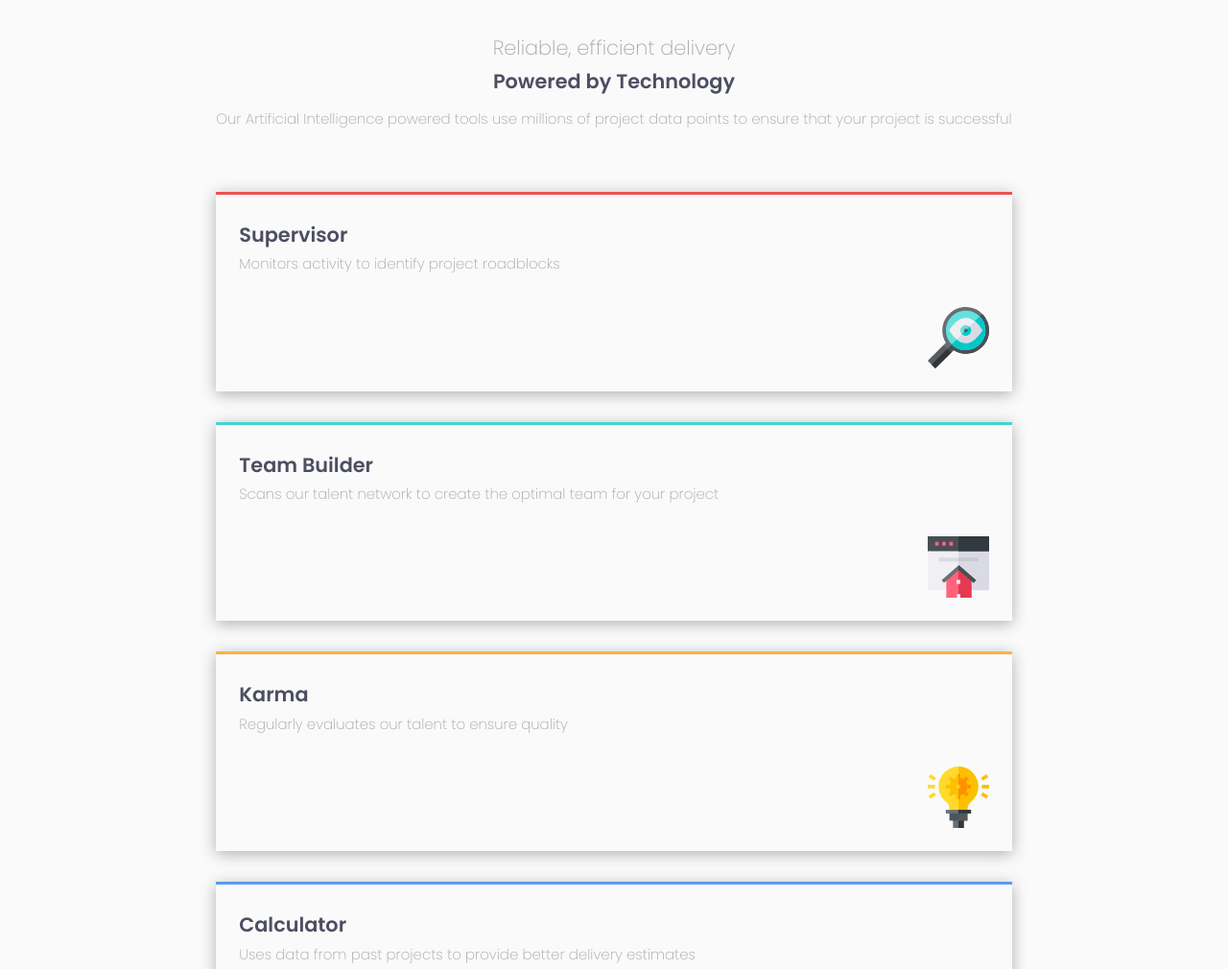
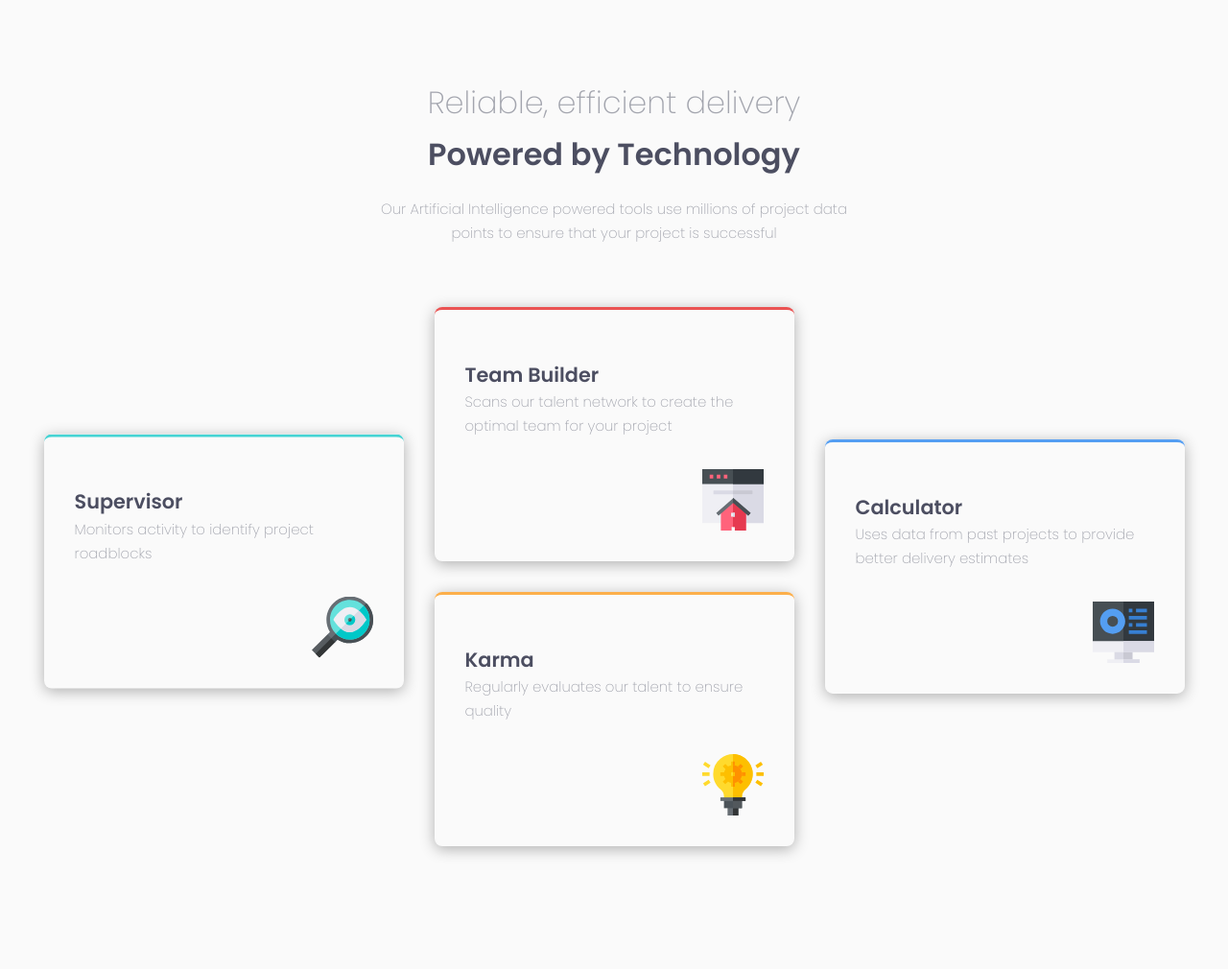
Before and after one commit to ryanthayes/fem-four-card-feature-section, a plain HTML site: page index.html in a window 1280 px wide. Shown: the top 1010 px of the page at 96% size. After the commit the page ends 962 px from the top, so only its background shows below. Drawn offline with Linux system fonts and the light colour scheme.

Commit message:
Apply desktop styling

```diff
--- a/index.html
+++ b/index.html
@@ -13,38 +13,45 @@
   <title>FEM | Four card feature section</title>
 </head>
 <body>
-  <main>
-    <section class="section-container">
-      <div class="section__header">
-        <h2 class="header__sub-title">Reliable, efficient delivery</h2>
-        <h1 class="header__title">Powered by Technology</h1>
-        <p class="header__body">
-          Our Artificial Intelligence powered tools use millions of project data points to ensure that your project is successful
-        </p>
-      </div>
-      <div class="card-container">
-        <div class="card red">
-          <h2 class="card__title">Supervisor</h2>
+  <section class="section-container">
+    <header class="section__header">
+
+      <h1 class="header__sub-title">Reliable, efficient delivery</h1>
+      <h2 class="header__title">Powered by Technology</h2>
+      <p class="header__body">
+        Our Artificial Intelligence powered tools use millions of project data points to ensure that your project is successful
+      </p>
+
+    </header>
+
+    <main>
+
+      <section class="card-container">
+        <div class="card cyan">
+          <h3 class="card__title">Supervisor</h3>
           <p class="card__body">Monitors activity to identify project roadblocks</p>
           <img class="card__icon" src="images/icon-supervisor.svg" alt="">
         </div>
-        <div class="card cyan">
-          <h2 class="card__title">Team Builder</h2>
+        <div class="card red">
+          <h3 class="card__title">Team Builder</h3>
           <p class="card__body">Scans our talent network to create the optimal team for your project</p>
           <img class="card__icon" src="images/icon-team-builder.svg" alt="">
         </div>
         <div class="card orange">
-          <h2 class="card__title">Karma</h2>
+          <h3 class="card__title">Karma</h3>
           <p class="card__body">Regularly evaluates our talent to ensure quality</p>
           <img class="card__icon" src="images/icon-karma.svg" alt="">
         </div>
         <div class="card blue">
-          <h2 class="card__title">Calculator</h2>
+          <h3 class="card__title">Calculator</h3>
           <p class="card__body">Uses data from past projects to provide better delivery estimates</p>
           <img class="card__icon" src="images/icon-calculator.svg" alt="">
         </div>
-      </div>
-    </section>
+      </section>
+
+  </section>
+
+
   </main>
 </body>
 </html>
--- a/style.css
+++ b/style.css
@@ -81,19 +81,22 @@ body {
 
 main {
     margin: 0 auto;
+    max-width: 1440px;
 }
+
+/* === ELEMENT STYLES === */
 
 .section-container {
     display: grid;
     grid-template-columns: 1fr;
     gap: 2rem;
-    margin: 2rem
-
+    margin: 5rem 2rem;
 }
 
 .section__header {
     text-align: center;
     margin-bottom: 2rem;
+    max-width: 32rem;
 }
 
 .header__sub-title {
@@ -106,12 +109,13 @@ main {
     font-size: var(--fs-500);
     font-weight: var(--fw-semi-bold);
     color: var(--clr-neutral-400);
-    margin-bottom: .5rem;
+    margin-bottom: 1rem;
 }
 
 .card {
     padding: 1.5rem;
     margin-bottom: 2rem;
+    border-radius: .5rem;
     box-shadow: var(--shadow);
 }
 
@@ -121,12 +125,14 @@ main {
     color: var(--clr-neutral-400);
 }
 .card__body {
-
+    margin-bottom: 2rem;
 }
 .card__icon {
-    margin-top: 2rem;
+    margin-bottom: 0;
     margin-left: auto;
 }
+
+/* === MODIFIER STYLES === */
 
 .red {
     border-top: 3px solid var(--clr-accent-red);
@@ -140,3 +146,39 @@ main {
 .blue {
     border-top: 3px solid var(--clr-accent-blue);
 }
+
+@media (min-width: 40em) {
+
+    .header__sub-title,
+    .header__title {
+        font-size: 2rem;
+    }
+    .section__header {
+        margin: 0 auto 2rem;
+    }
+    .card-container {
+        display: grid;
+        grid-template-columns: 1fr 1fr 1fr;
+        gap: 2rem;
+    }
+    .card-container :nth-child(1) {
+        grid-column: 1 / 2;
+        transform: translateY(50%);
+    }
+    .card-container div:nth-child(3) {
+        grid-column: 2 / 3;
+    }
+    .card-container div:nth-child(4) {
+        grid-column: 3 / 4;
+        transform: translateY(-60%);
+    }
+    .card {
+        padding: 2rem;
+        margin: 0;
+        max-width: 375px;
+    }
+
+    .card__title {
+        margin-bottom: 1rem;
+    }
+}
```
Also changed, not shown: solution.png (added).
